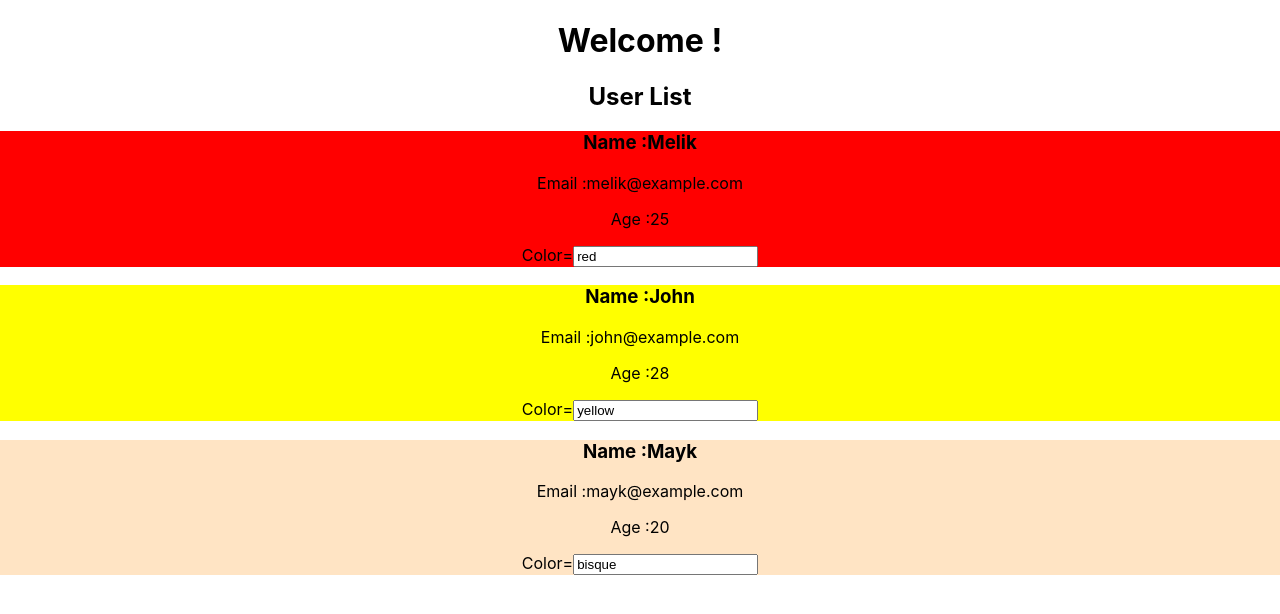
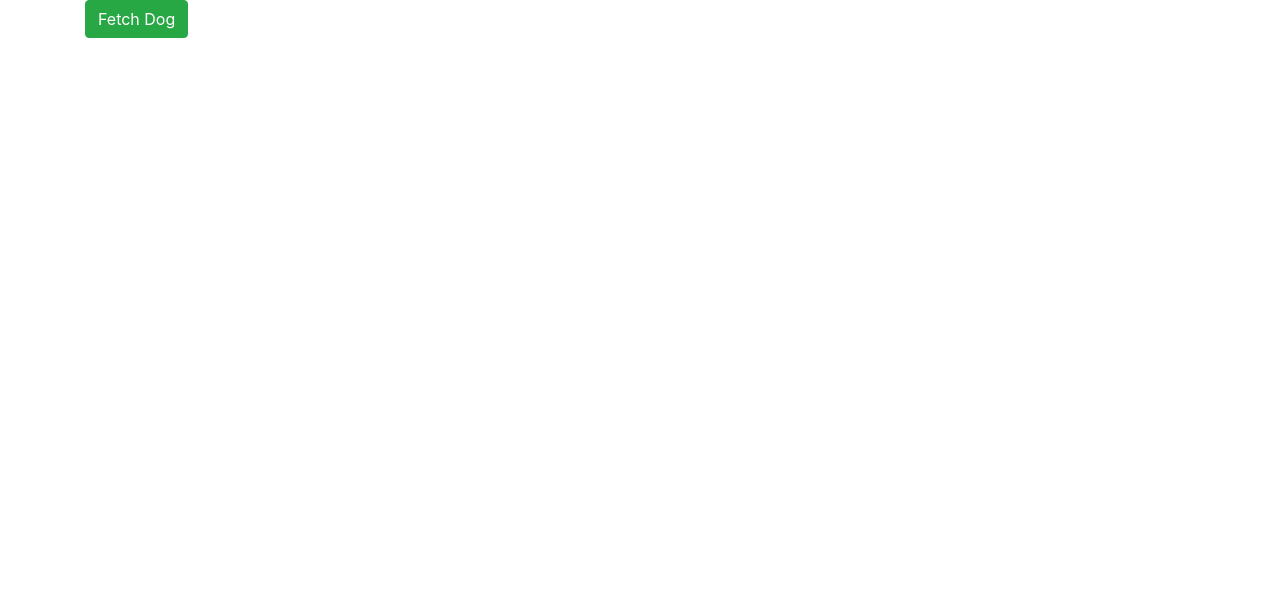
Before and after one commit to mkaraca25/REACT_HOOKS, a React (Create React App) app: page / in a window 1280 px wide. Shown: the top 614 px of the page. Built offline with nearby package versions, Linux system fonts and the light colour scheme.

Commit message:
useReducer

```diff
--- a/public/index.html
+++ b/public/index.html
@@ -15,6 +15,7 @@
       user's mobile device or desktop. See https://developers.google.com/web/fundamentals/web-app-manifest/
     -->
     <link rel="manifest" href="%PUBLIC_URL%/manifest.json" />
+    <link rel="stylesheet" href="https://cdn.jsdelivr.net/npm/bootstrap@4.6.2/dist/css/bootstrap.min.css" integrity="sha384-xOolHFLEh07PJGoPkLv1IbcEPTNtaed2xpHsD9ESMhqIYd0nLMwNLD69Npy4HI+N" crossorigin="anonymous">
     <!--
       Notice the use of %PUBLIC_URL% in the tags above.
       It will be replaced with the URL of the `public` folder during the build.
@@ -24,7 +25,7 @@
       work correctly both with client-side routing and a non-root public URL.
       Learn how to configure a non-root public URL by running `npm run build`.
     -->
-    <title>React App</title>
+    <title>Random Dog</title>
   </head>
   <body>
     <noscript>You need to enable JavaScript to run this app.</noscript>
@@ -39,5 +40,7 @@
       To begin the development, run `npm start` or `yarn start`.
       To create a production bundle, use `npm run build` or `yarn build`.
     -->
+    <script src="https://cdn.jsdelivr.net/npm/jquery@3.5.1/dist/jquery.slim.min.js" integrity="sha384-DfXdz2htPH0lsSSs5nCTpuj/zy4C+OGpamoFVy38MVBnE+IbbVYUew+OrCXaRkfj" crossorigin="anonymous"></script>
+<script src="https://cdn.jsdelivr.net/npm/bootstrap@4.6.2/dist/js/bootstrap.bundle.min.js" integrity="sha384-Fy6S3B9q64WdZWQUiU+q4/2Lc9npb8tCaSX9FK7E8HnRr0Jz8D6OP9dO5Vg3Q9ct" crossorigin="anonymous"></script>
   </body>
 </html>
--- a/src/App.css
+++ b/src/App.css
@@ -1,5 +1,13 @@
 .App {
   text-align: center;
+}
+.container{
+  margin: 0 auto;
+  margin-top: 10px;
+  margin-bottom: 20px;
+  width:200px;
+  height: 200px;
+  background-color: bisque;
 }
 
 .App-logo {
--- a/src/App.js
+++ b/src/App.js
@@ -1,38 +1,50 @@
-import logo from './logo.svg';
-import './App.css';
-import ClassComponent from './ClassComponent';
+import React,{useReducer, useState} from 'react'
+import { reducer } from './reducer';
 
-import React,{useState} from 'react';
-import UserList from './UserList';
+const initialState = {
+  data:"",
+  loading:false,
+  error:""
+}
+function App() {
+  const [state,dispatch] = useReducer(reducer,initialState);
+  const{data,loading,error}=state;
+  console.log({state});
+  //const[data,setData]= useState("");
+  //const[loading,setLoading]= useState(false);
+  //const[error,setError]= useState("");
+  const fetchDog=()=> {
+     //setLoading(true);
+    //setError("");
+    //setData("");
+    dispatch({type:"FETCH_START"})
+    fetch("https://dog.ceo/api/breeds/image/random")
+      .then((res)=>res.json())
+      .then((res)=>{
+        dispatch({type:"FETCH_SUCCESS",payload:res.message});
+        //setLoading(false);
+        //setData(res.message);;
+      })
+      .catch(()=>{
+        dispatch({type:"FETCH_ERROR",payload: "Error fetching data."});
+        //setLoading(false);
+        //setError("Error fetching data");
 
-const data=[
-  {id:1, name: 'Melik',email: 'melik@example.com',age:25,color:"red"},
-  {id:2,name: 'John',email: 'john@example.com',age:28,color:"yellow"},
-  {id:3,name: 'Mayk',email: 'mayk@example.com',age:20,color:"bisque"}
-]
-//useContext
-const App=()=> {
-  //const [showComponent,setShowComponent]=useState(true);
-  const[users,setUsers] = useState(data);
-  const changeColor=(id,color)=>{
-    setUsers(
-      users.map(user=>user.id===id?{
-        ...user,color:color}:user))
-      }
+      })
+  }
+  return (
+    <div className="container">
+      <div >
+      <button className="btn btn-success" onClick={fetchDog} disabled={loading}>Fetch Dog</button>
+      {data && (
+        <div>
+          <img src={data} alt="Random dog"/>
+        </div>
+      )}
+      {error &&<p>{error}</p>}
+    </div></div>
 
-  return (
-  <>
-    <div className="App" >
-      <header><h1>Welcome !</h1></header>
-      <UserList users={users} changeColor={changeColor}/>
-
-
-    </div>
-  </>
-  );
+  )
 }
-/*<button onClick={() => setShowComponent(!showComponent)}>Toggle Component</button>
-        {showComponent?<ClassComponent/>:<div/>}
-        <FunctionComponent/>*/
-
-export default App;
+//useReducer
+export default App
--- a/src/User.js
+++ b/src/User.js
@@ -1,13 +1,16 @@
-import React from 'react'
+import React, { useContext } from 'react'
+import { UserContext } from './contexts/UserContext'
 
-const User=({user ,changeColor})=> {
+const User=({user})=> {
+  const context=useContext(UserContext);
+  console.log(context);
   return (
     <div style={{background:user.color}}>
         <h3>Name :{user.name}</h3>
         <p>Email :{user.email}</p>
         <p>Age :{user.age}</p>
         Color={''}
-        <input value={user.color} onChange={e=>changeColor(user.id,e.target.value)}/>
+        <input value={user.color} onChange={e=>context.changeColor(user.id,e.target.value)}/>
     </div>
   )
 }
--- a/src/UserList.js
+++ b/src/UserList.js
@@ -1,13 +1,15 @@
-import React from 'react'
+import React,{useContext} from 'react'
 import User from './User'
+import { UserContext } from './contexts/UserContext'
 
-const UserList = ({users,changeColor})=> {
+const UserList = ()=> {
+  const context=useContext(UserContext)
+  console.log("User List :",context);
   return (
     <>
         <h2>User List</h2>
-        {users.map(user =>(< User key={user.name} user={user} changeColor={changeColor}/>))}
+        {context.users.map(user =>(< User key={user.name} user={user}/>))}
     </>
-
   )
 }
 
--- /dev/null
+++ b/src/contexts/UserContext.js
@@ -0,0 +1,3 @@
+import { createContext } from "react";
+
+export const UserContext = createContext();
--- /dev/null
+++ b/src/reducer.js
@@ -0,0 +1,19 @@
+export const reducer=(state,action) =>{
+    switch(action.type) {
+        case "FETCH_START":
+            return {
+                ...state,data:"",loading:true,error:""
+            };
+        case "FETCH_SUCCESS":
+            return {
+                ...state,data:action.payload,loading:false
+            };
+        case "FETCH_ERROR":
+            return{
+                ...state,loading:false,error:action.payload
+            };
+        default:
+            return state;
+
+    }
+}
```
Also changed, not shown: src/UseContextApp.js (added, +39 -0 lines).
